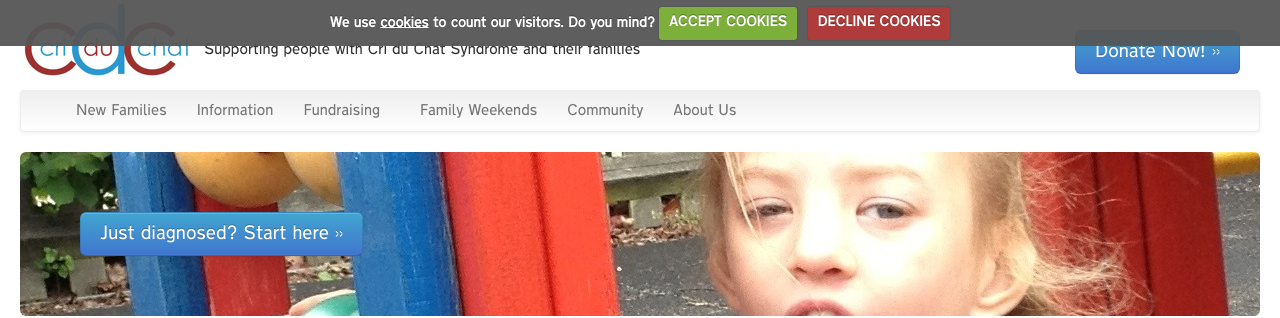
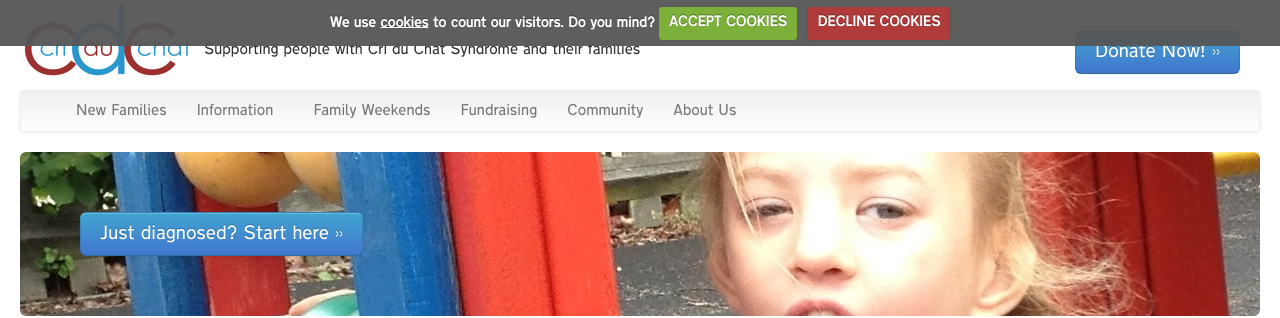
Before and after one commit to lucyjanetetlow/cdcssg.github.io, a Jekyll site: the page built from index.html, in a window 1280 px wide. Shown: the top 318 px of the page. Built offline with Jekyll 4.4.1, drawn with Linux system fonts in a browser that asks for light colours.

Commit message:
move fundraising into collapsed nav

```diff
--- a/_layouts/default.html
+++ b/_layouts/default.html
@@ -21,8 +21,8 @@
     <div class="container-fluid">
 
       <div class='row-fluid'>
+        <a id='donate' class='btn btn-primary btn-large pull-right' href='/fundraising/donate.html'>Donate Now! &raquo;</a>
         <div class='pull-left'><a id='logo' href="/"><img src='/img/logo.png' alt='CdCSSG Logo'></a></div>
-        <a id='donate' class='btn btn-primary btn-large pull-right' href='/fundraising/donate.html'>Donate Now!<span class='hidden-phone'> &raquo;</span></a>
         <div class='tagline hidden-phone'>Supporting people with Cri du Chat Syndrome and their families</div>
       </div>
       <div class="navbar">
@@ -35,9 +35,6 @@
               <li{% if page.group == 'information' %} class='active'{% endif %}>
                 <a href="/information/index.html">Information</a>
               </li>
-              <li{% if page.group == 'fundraising' %} class='active'{% endif %}>
-                <a href="/fundraising/index.html">Fundraising</a>
-              </li>
             </ul>
             <a class="btn btn-navbar" data-toggle="collapse" data-target=".nav-collapse">
               <span class="icon-bar"></span>
@@ -48,6 +45,9 @@
               <ul class="nav">
                 <li{% if page.group == 'familyweekends' %} class='active'{% endif %}>
                   <a href="/family-weekends/index.html">Family Weekends</a>
+                </li>
+                <li{% if page.group == 'fundraising' %} class='active'{% endif %}>
+                  <a href="/fundraising/index.html">Fundraising</a>
                 </li>
                 <li{% if page.group == 'community' %} class='active'{% endif %}>
                   <a href="/community/index.html">Community</a>
```
